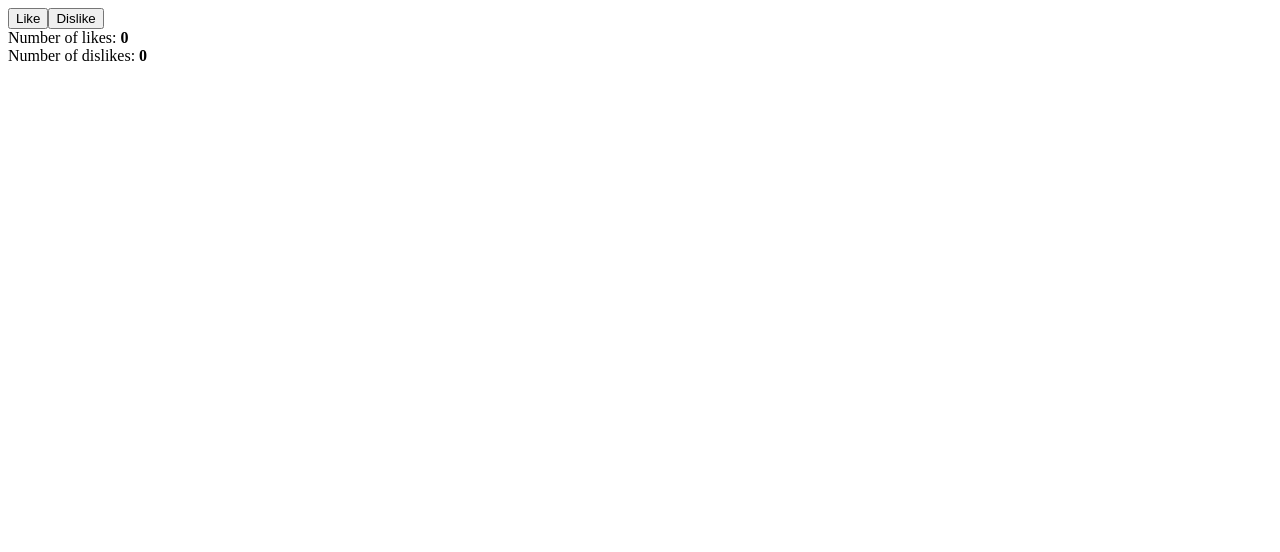
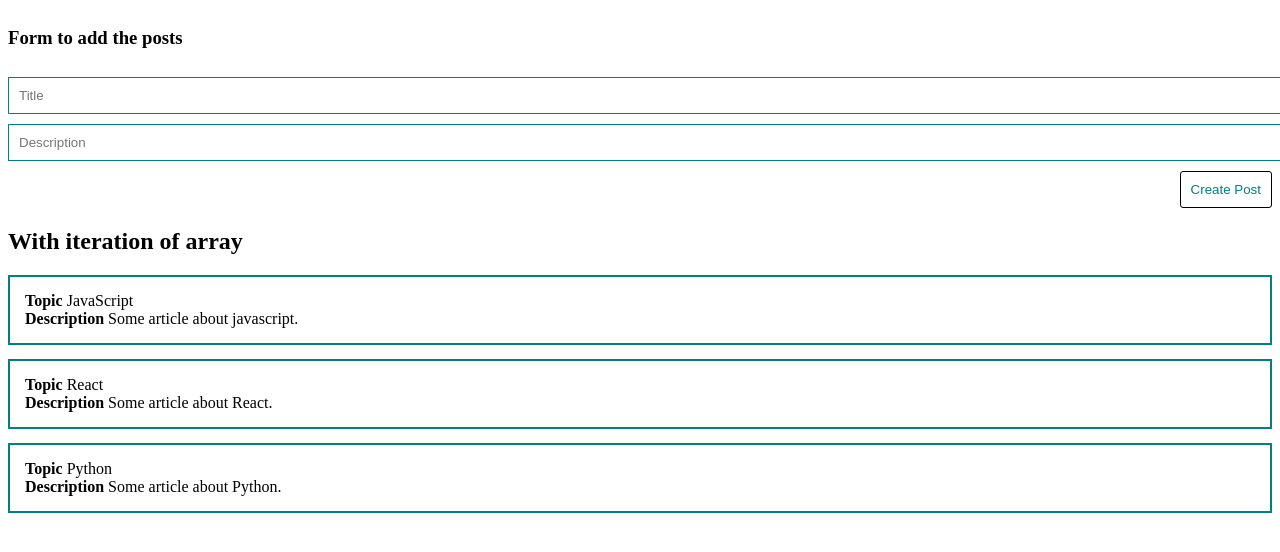
Before and after one commit to Semburg/vue_first_touch_project, a Vue app: page / in a window 1280 px wide. Shown: the top 552 px of the page. Built offline with nearby package versions, Linux system fonts and the light colour scheme.

Commit message:
components and props started

```diff
--- a/src/App.vue
+++ b/src/App.vue
@@ -1,36 +1,98 @@
 <template>
   <div>
+    <post-form/>
+    <post-list :posts="posts"/>
 
-        <button v-on:click="addLike" >Like</button>
+
+
+  <!-- getting the data from data array 'post' -- > moved to components-->
+
+  <!-- <div>
+    <h2>With iteration of array</h2>
+  </div>
+
+  <div class="post" v-for="post in posts">
+    <div><strong>Topic</strong> {{ post.title }}</div>
+    <div><strong>Description</strong> {{ post.body }}</div>
+  </div> -->
+
+    <!-- START VIEWs -->
+    <!-- <button @click="addLike" >Like</button>
         <button v-on:click="addDislike">Dislike</button>
 
         <div>Number of likes: <strong>{{ likes }} </strong> </div>
-        <div>Number of dislikes: <strong>{{ dislikes }} </strong> </div>
+        <div>Number of dislikes: <strong>{{ dislikes }} </strong> </div> -->
+
 
   </div>
 </template>
 
 <script>
+
+import PostForm from "./components/PostForm.vue";
+import PostList from "@/components/PostList"
+
 export default {
+    components: {
+        PostList, PostForm
+    },
   data() {
     return {
-            likes: 0,
-            dislikes: 0,
-        }
+      posts: [
+        { id: 1, title: "JavaScript", body: "Some article about javascript." },
+        { id: 2, title: "React", body: "Some article about React." },
+        { id: 3, title: "Python", body: "Some article about Python." },
+      ],
+
+      title: "",
+      body: "",
+    };
   },
 
   methods: {
-        addLike() {
-            this.likes += 1;
+    createPost() {
+      const newPost = {
+        id: Date.now(),
+        title: this.title,
+        body: this.body,
+      };
+      this.posts.push(newPost);
+      this.title = "";
+      this.body = "";
     },
 
-        addDislike(){
-            this.dislikes += 1;
-        }
+    inputTitle(e) {
+      this.title = e.target.value;
     },
-}
+
+    //  direct creation - see the input options
+    // inputBody(e) {
+    //     this.body = e.target.value
+    // },
+
+    //  methods for first expo of reactive vue idea
+    // addLike() {
+    //   this.likes += 1;
+    // },
+    // addDislike() {
+    //   this.dislikes += 1;
+    // },
+  },
+};
 </script>
 
-<style lang="">
+<style scoped>
+* {
+  margin: 0;
+  padding: 0;
+  box-sizing: border-box;
+}
 
+.app {
+  padding: 20px;
+}
+
+h2 {
+  margin-top: 20px;
+}
 </style>
--- /dev/null
+++ b/src/components/PostForm.vue
@@ -0,0 +1,48 @@
+<template >
+  <div>
+    <form @submit.prevent>
+      <h3>Form to add the posts</h3>
+      <!-- 2 different ways binding - first with method -->
+      <input
+        v-bind:value="title"
+        @input="inputTitle"
+        class="input"
+        type="text"
+        placeholder="Title"
+      />
+      <!-- direct binding - see  '@input="body = $event.target.value"' -->
+      <input
+        v-bind:value="body"
+        @input="body = $event.target.value"
+        class="input"
+        type="text"
+        placeholder="Description"
+      />
+      <button class="btn" @click="createPost">Create Post</button>
+    </form>
+  </div>
+</template>
+<script>
+export default {};
+</script>
+<style >
+form {
+  display: flex;
+  flex-direction: column;
+}
+.input {
+  width: 100%;
+  border: 1px solid teal;
+  padding: 10px;
+  margin-top: 10px;
+}
+.btn {
+  margin-top: 10px;
+  padding: 10px;
+  align-self: flex-end;
+  background: none;
+  border: 1px solid black;
+  color: teal;
+  border-radius: 3px;
+}
+</style>
--- /dev/null
+++ b/src/components/PostList.vue
@@ -0,0 +1,33 @@
+<template>
+  <div>
+    <div>
+      <h2>With iteration of array</h2>
+    </div>
+
+    <div class="post" v-for="post in posts">
+      <div><strong>Topic</strong> {{ post.title }}</div>
+      <div><strong>Description</strong> {{ post.body }}</div>
+    </div>
+  </div>
+</template>
+
+
+<script>
+export default {
+    props: {
+        posts:{
+            type: Array,
+            required: true,
+        }
+    }
+};
+</script>
+
+
+<style>
+.post {
+  padding: 15px;
+  border: 2px solid teal;
+  margin-top: 14px;
+}
+</style>
```
Lines whose indentation alone changed are shown as unchanged.
